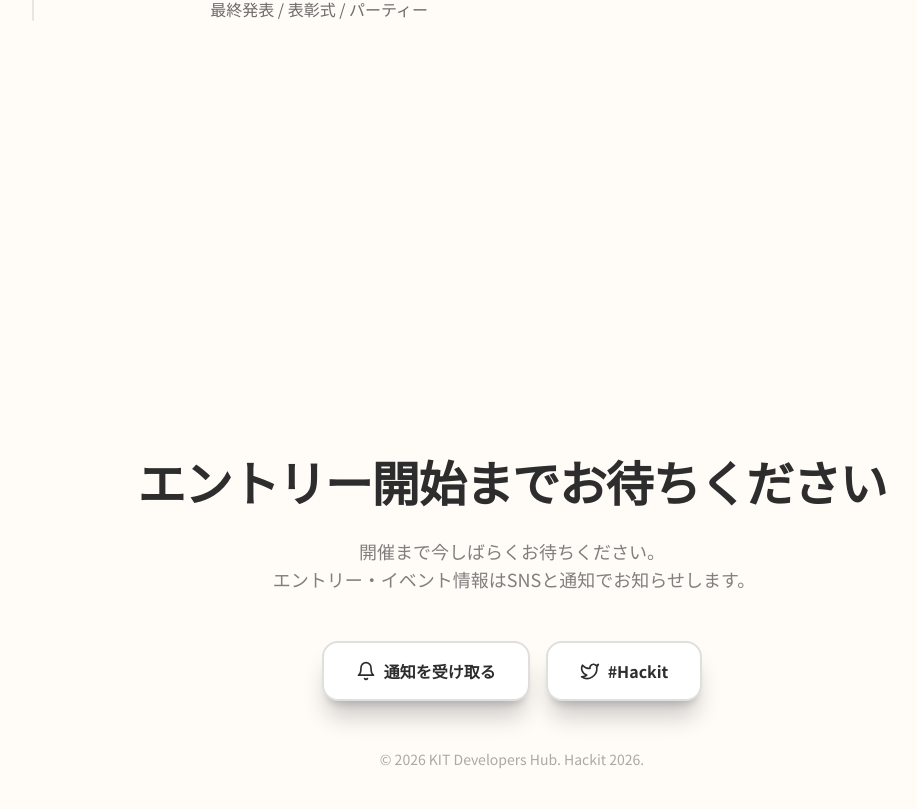
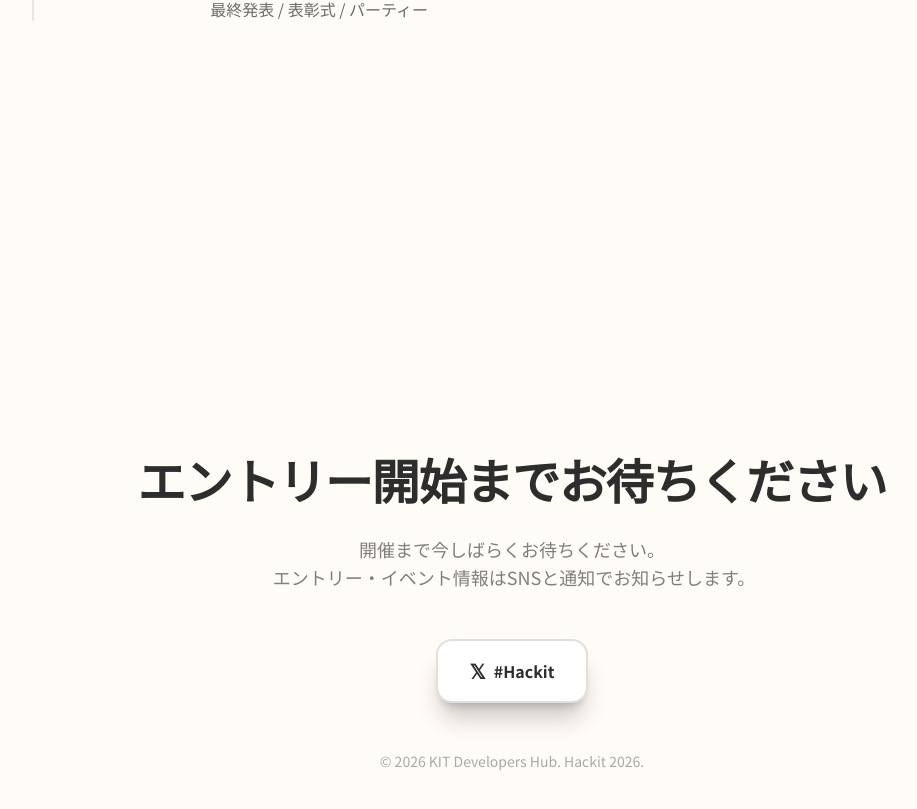
Before and after one commit to ko-tarou/Hackit-2026, a Next.js app: page / in a window 1280 px wide. Shown: the part 4604-5413 px from the top of the page, without its empty margins (128-1045 px from the left). Built offline with nearby package versions, Linux system fonts and the light colour scheme.

Commit message:
add 通知ボタン削除 & Xに変更

```diff
--- a/src/components/sections/CTA.tsx
+++ b/src/components/sections/CTA.tsx
@@ -1,6 +1,5 @@
 "use client";
 
-import { Twitter, Bell } from "lucide-react";
 import { FadeInText } from "@/components/animations";
 
 export function CTA() {
@@ -31,21 +30,14 @@ export function CTA() {
         </FadeInText>
 
         <FadeInText delay={0.15}>
-          <div className="flex flex-col sm:flex-row items-center justify-center gap-3 sm:gap-4 mb-10 sm:mb-12 px-4">
-            <a
-              href="#"
-              className="inline-flex items-center gap-2 px-6 sm:px-8 py-3 sm:py-4 rounded-2xl bg-white text-base-dark font-bold hover:bg-accent-yellow transition-all duration-300 border-2 border-base-dark/15 shadow-xl shadow-black/20 hover:shadow-accent-yellow/20 hover:scale-[1.02] min-w-[200px] sm:min-w-0 text-sm sm:text-base whitespace-nowrap"
-            >
-              <Bell className="w-4 h-4 sm:w-5 sm:h-5" />
-              <span>通知を受け取る</span>
-            </a>
+          <div className="flex items-center justify-center mb-10 sm:mb-12 px-4">
             <a
               href="https://x.com/search?q=%23Hackit"
               target="_blank"
               rel="noopener noreferrer"
-              className="inline-flex items-center gap-2 px-6 sm:px-8 py-3 sm:py-4 rounded-2xl bg-white text-base-dark font-bold hover:bg-accent-yellow transition-all duration-300 border-2 border-base-dark/15 shadow-xl shadow-black/20 hover:shadow-accent-yellow/20 hover:scale-[1.02] min-w-[200px] sm:min-w-0 text-sm sm:text-base whitespace-nowrap"
+              className="inline-flex items-center gap-2 px-6 sm:px-8 py-3 sm:py-4 rounded-2xl bg-white text-base-dark font-bold hover:bg-accent-yellow transition-all duration-300 border-2 border-base-dark/15 shadow-xl shadow-black/20 hover:shadow-accent-yellow/20 hover:scale-[1.02] text-sm sm:text-base whitespace-nowrap"
             >
-              <Twitter className="w-4 h-4 sm:w-5 sm:h-5" />
+              <span className="text-lg sm:text-xl font-bold" aria-hidden>{"\u{1D54F}"}</span>
               <span>#Hackit</span>
             </a>
           </div>
```
